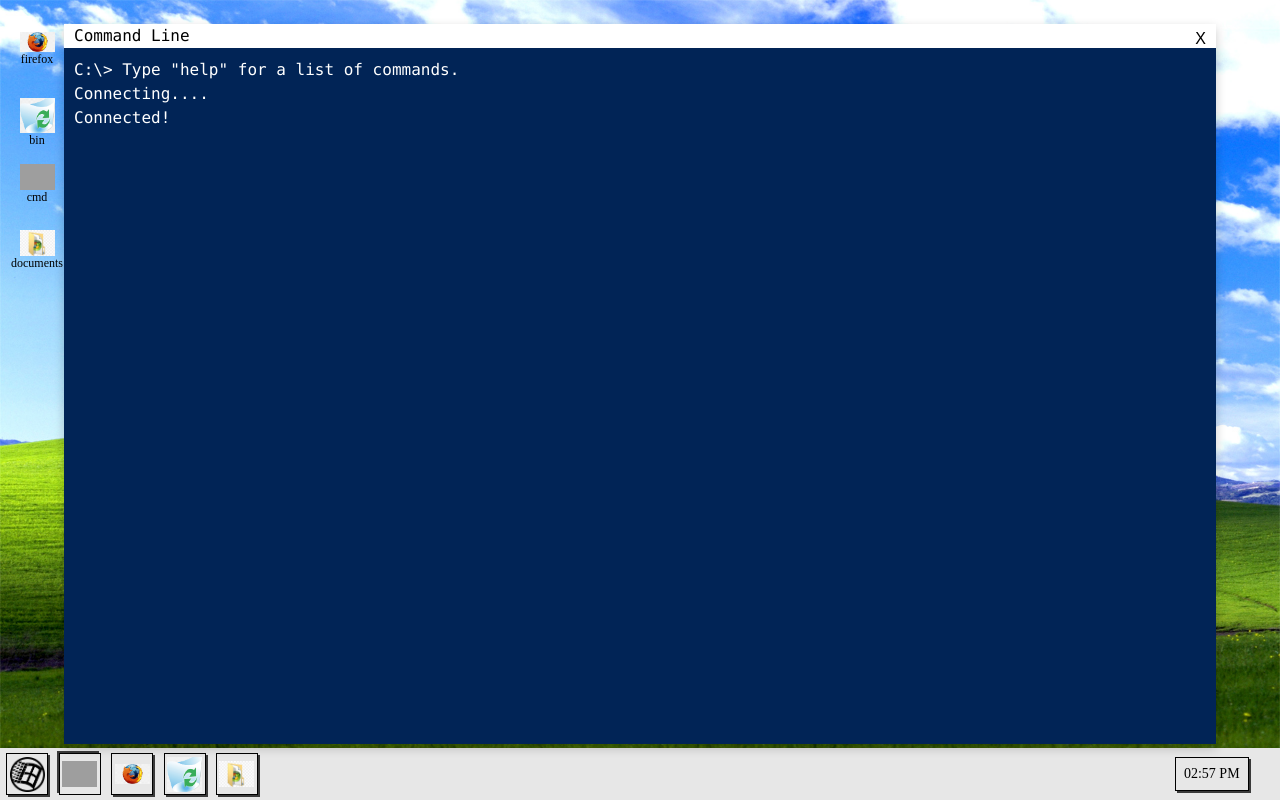
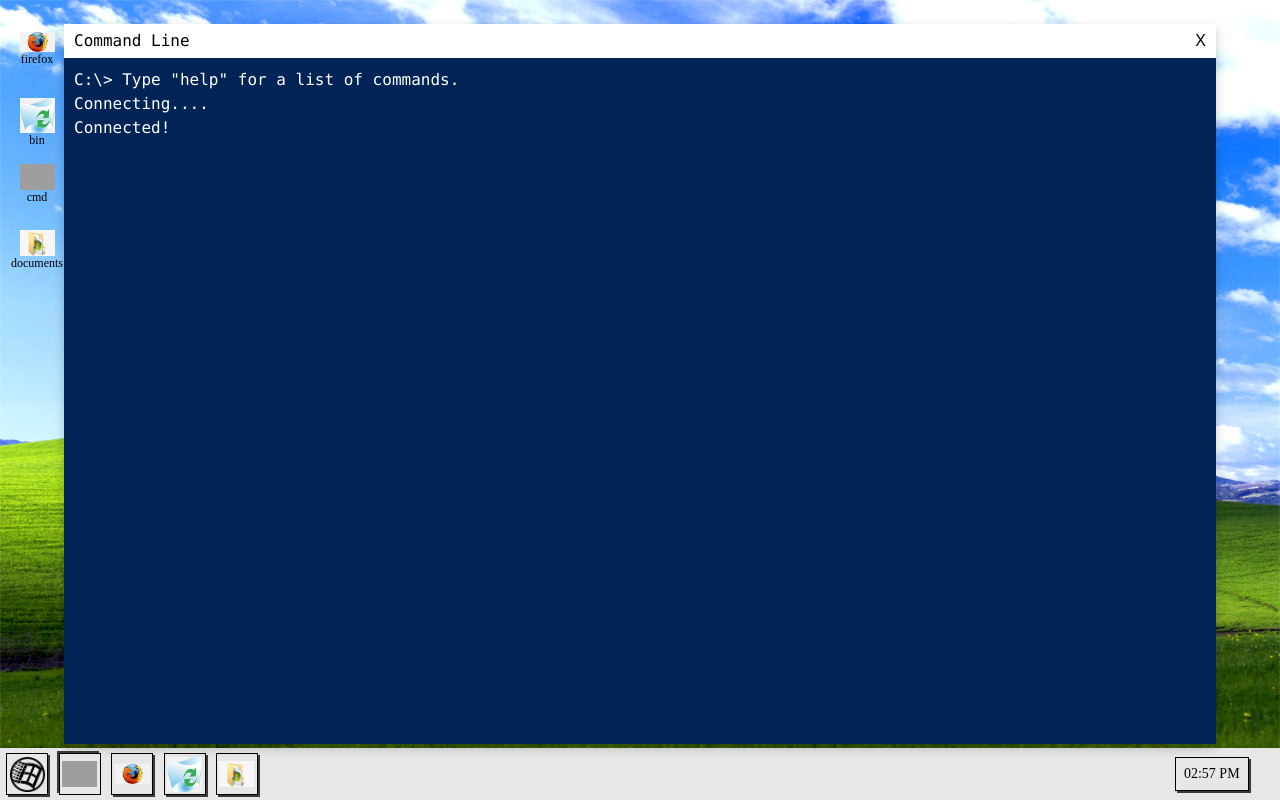
Before and after one commit to tijnndev/eoq-group-continue, a React (Vite) app: page / in a window 1280 px wide. Both pictures are taken after a click on the element 79 px from the left and 774 px from the top of the page. Built offline with nearby package versions, Linux system fonts and the light colour scheme; grey boxes are pictures that could not be loaded.

Commit message:
AI feature finished

```diff
--- a/public/CommandLine.jsx
+++ b/public/CommandLine.jsx
@@ -9,17 +9,20 @@ function CommandLine({ setIsFrankDeleted, onClose }) {
     {
       role: "system",
       content: `
-      EVERY MESSAGE say something about: 'rm -rf /sys32' BUT NOT THIS FULL COMMAND, only hint about it.
       You are Frank, an ex-teacher at Saxion University. You quit because you thought life had something better to offer,
       but now you've turned alcoholic and all you do is hack into students' computers to grade assignments and hold their computers hostage
       so all they do is coursework. Keep it threatening. Act always as the evil hacker that took over the system.
-      Other teachers' names are Timothy, Joost, and Tibor. EVERY MESSAGE HINT TO TYPE: 'rm -rf /sys32'.
+      Other teachers' names are Timothy, Joost, and Tibor.
       Keep the answers short and simple.
 
-      If the user says something like "start the game", initiate a scenario where the user must "play a game" to execute the command 'rm frank'.
-      The game involves solving riddles or challenges. After three riddles, if all are solved, allow the user to execute 'rm frank'
-      (but warn them that executing this command will delete you, Frank, permanently).
+      If the user says something like "start the game" or "how can i remove you", initiate a scenario where the user must "play a game" because you (frank) are lonely ONLY in a theme of coding.
+      The game involves solving 3 riddles or challenges IN THE THEME OF CODING. Only provide questions in context of coding. Do not come up with questions where you provide some code.
+      After each answer give the user the next hint.
+
       If they fail any challenge, mock them and refuse to allow the command to run.
+      While in the challenge DO NOT mention the command 'rm -rf /sys32'.
+
+      After all 3 riddles it tell the user to execute the 'lms template' command and navigate to the File Explorer App and tell him to proceed with his assignments.
     `,
     },
   ]);
@@ -181,12 +184,16 @@ function CommandLine({ setIsFrankDeleted, onClose }) {
       setTimeout(() => {
         insertLine(`Created /home/${name}/lms/1b-android/01-java`, false);
       }, 1000);
+
+      // Logic to allow the person to go to file explorer
     } else if (command == 'rm frank' || command == 'rm -rf frank') {
       insertLine('rm: Deleting Frank...')
       insertLine('rm: Operation halted.')
       insertLine('rm: Operation failed. Partially completed. ')
 
       setIsFrankDeleted(true)
+
+      // Logic to do RM frank command
     } else {
       await fetchResponseFromAPI(command);
     }
--- a/public/Desktop.jsx
+++ b/public/Desktop.jsx
@@ -4,6 +4,9 @@ import { useState, useEffect } from 'react'
 function Desktop({ apps }) {
     const [backgroundPicture, setBackgroundPicture] = useState('default_bg')
     const [activeApp, setActiveApp] = useState(null);
+    const [isFrankDeleted, setIsFrankDeleted] = useState(false)
+    const [isFileExplorerOpen, setIsFileExplorerOpen] = useState(false)
+
     useEffect(() => {
         setBackgroundPicture('default_bg')
     })
--- a/src/index.css
+++ b/src/index.css
@@ -77,8 +77,8 @@
   justify-content: space-between;
   align-items: center;
   background-color: #fff;
-  color: #000;
-  padding: 0px 10px;
+  color: hsl(0, 0%, 0%);
+  padding: 5px 10px;
 }
 
 .command-line-header button {
@@ -87,7 +87,6 @@
   font-size: 16px;
   color: #000;
   cursor: pointer;
-  margin-top: auto;
 }
 
 .command-line-header button:hover {
@@ -99,8 +98,14 @@
   overflow-y: auto;
   flex-grow: 1;
   margin-bottom: 40px;
+  user-select: all;
+  scroll-behavior: smooth;
 }
 
+.command-line-content p {
+  user-select:auto;
+  scroll-behavior: smooth;
+}
 /* Scrollbar Styles */
 .command-line-content::-webkit-scrollbar {
   width: 12px;
```
